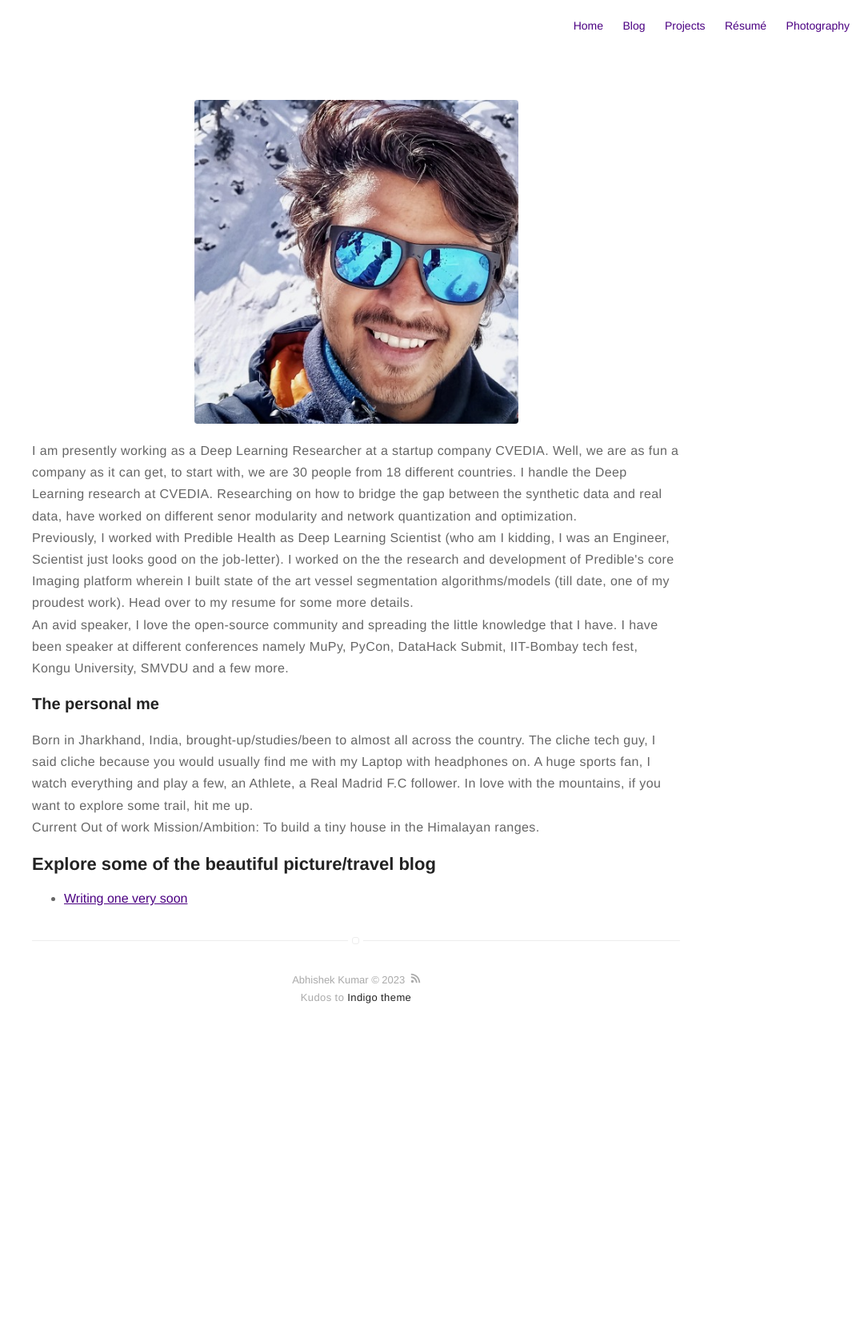
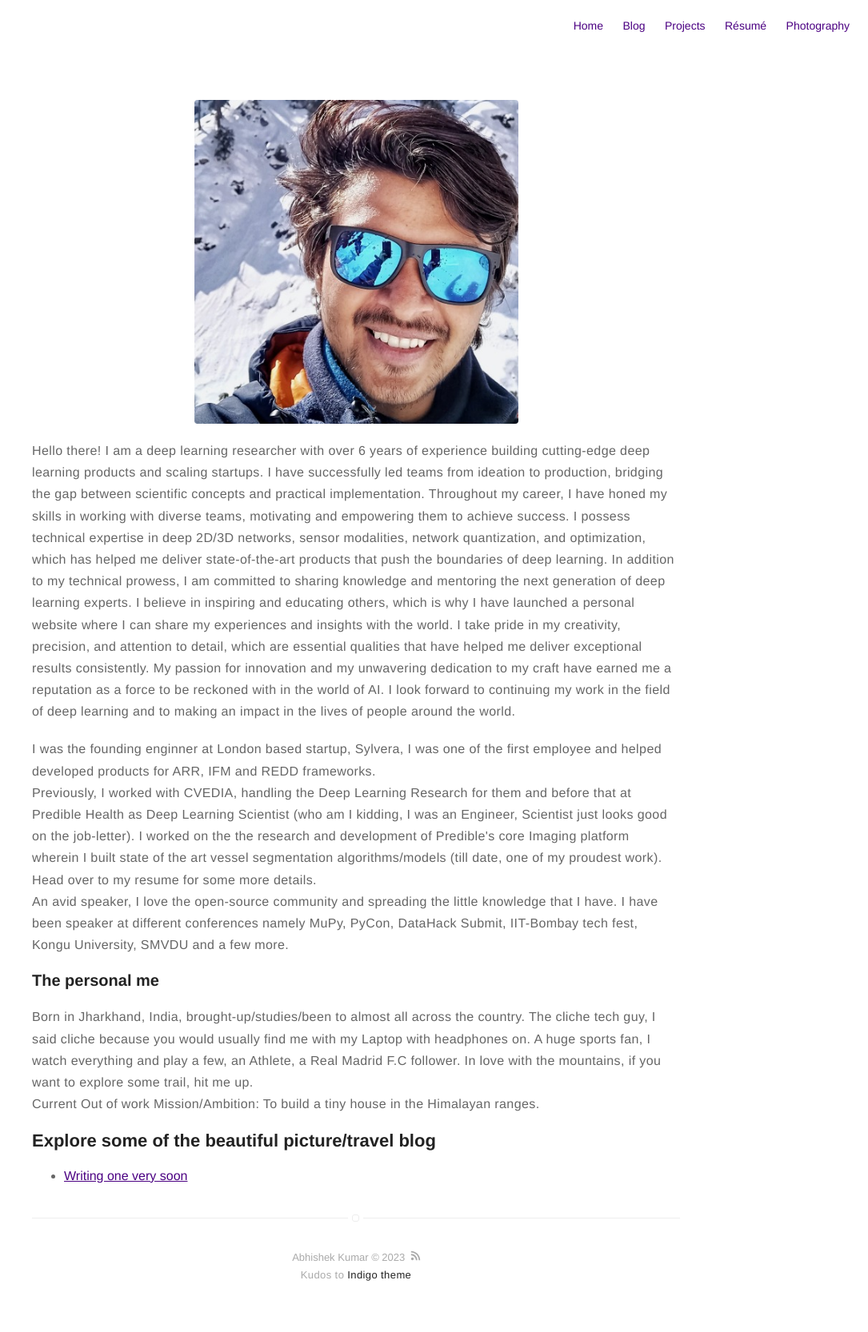
Before and after one commit to iabhi7/iabhi7.github.io, a Jekyll site: the page built from about.md, in a window 1280 px wide. Shown: the whole page at 80% size, without its empty margins (195-1280 px from the left). Built offline with Jekyll 4.4.1, drawn with Linux system fonts in a browser that asks for light colours; before the commit the page ends 1319 px from its top, so only the background shows below that.

Commit message:
Change about

```diff
--- a/about.md
+++ b/about.md
@@ -4,8 +4,19 @@ layout: page
 ---
 ![Profile Image]({% if site.external-image %}{{ site.picture }}{% else %}{{ site.url }}/{{ site.picture }}{% endif %})
 
-<p>I am presently working as a Deep Learning Researcher at a startup company CVEDIA. Well, we are as fun a company as it can get, to start with, we are 30 people from 18 different countries. I handle the Deep Learning research at CVEDIA. Researching on how to bridge the gap between the synthetic data and real data, have worked on different senor modularity and network quantization and optimization.<br/>
-Previously, I worked with Predible Health as Deep Learning Scientist (who am I kidding, I was an Engineer, Scientist just looks good on the job-letter). I worked on the the research and development of Predible's core Imaging platform wherein I built state of the art vessel segmentation algorithms/models (till date, one of my proudest work). Head over to my resume for some more details.<br/>
+<p>Hello there! I am a deep learning researcher with over 6 years of experience building cutting-edge deep learning products and scaling startups. I have successfully led teams from ideation to production, bridging the gap between scientific concepts and practical implementation.
+
+Throughout my career, I have honed my skills in working with diverse teams, motivating and empowering them to achieve success. I possess technical expertise in deep 2D/3D networks, sensor modalities, network quantization, and optimization, which has helped me deliver state-of-the-art products that push the boundaries of deep learning.
+
+In addition to my technical prowess, I am committed to sharing knowledge and mentoring the next generation of deep learning experts. I believe in inspiring and educating others, which is why I have launched a personal website where I can share my experiences and insights with the world.
+
+I take pride in my creativity, precision, and attention to detail, which are essential qualities that have helped me deliver exceptional results consistently. My passion for innovation and my unwavering dedication to my craft have earned me a reputation as a force to be reckoned with in the world of AI.
+
+I look forward to continuing my work in the field of deep learning and to making an impact in the lives of people around the world.</p>
+
+<p>I was the founding enginner at London based startup, Sylvera, I was one of the first employee and helped developed products for ARR, IFM and REDD frameworks.<br/>
+
+Previously, I worked with CVEDIA, handling the Deep Learning Research for them and before that at Predible Health as Deep Learning Scientist (who am I kidding, I was an Engineer, Scientist just looks good on the job-letter). I worked on the the research and development of Predible's core Imaging platform wherein I built state of the art vessel segmentation algorithms/models (till date, one of my proudest work). Head over to my resume for some more details.<br/>
 
 An avid speaker, I love the open-source community and spreading the little knowledge that I have. I have been speaker at different conferences namely MuPy, PyCon, DataHack Submit, IIT-Bombay tech fest, Kongu University, SMVDU and a few more.</p>
 
```
